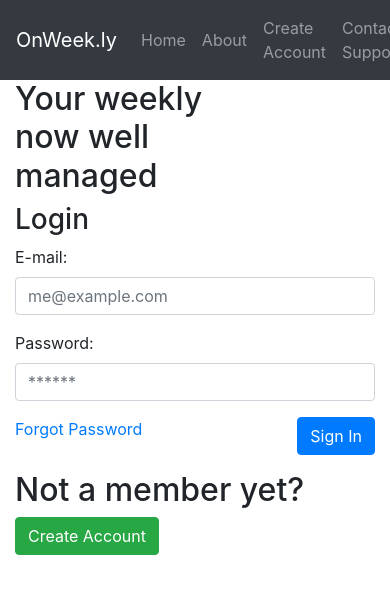
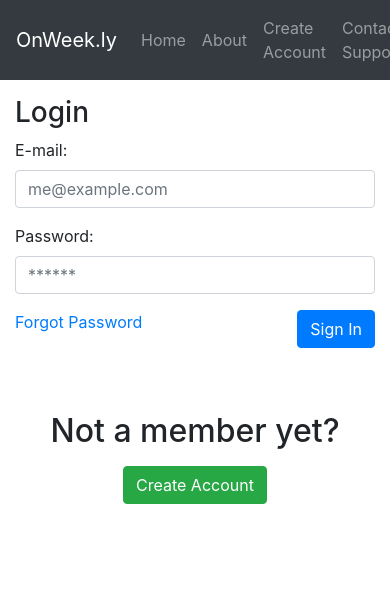
Before and after one commit to grglucastr/onweek.ly, a React (Create React App) app: page / in a window 390 px wide. Shown: the top 594 px of the page. Built offline with nearby package versions, Linux system fonts and the light colour scheme.

Commit message:
Add responsive adjustments

```diff
--- a/src/components/site/Home.js
+++ b/src/components/site/Home.js
@@ -7,7 +7,7 @@ const Home = () =>  {
   return(
     <Container fluid={true} className="hero-container">
       <Row>
-        <Col xs={8}>
+        <Col xs={8} className="d-none d-sm-none d-md-block">
           <h2>Your weekly now well managed</h2>
         </Col>
 
@@ -15,18 +15,20 @@ const Home = () =>  {
           <Container>
             <Row>
               <Col>
-                <LoginForm  showHeader={true}/>
+                <div className="mt-3">
+                  <LoginForm  showHeader={true}/>
+                </div>
               </Col>
             </Row>
 
             <Row>
               <Col>
-                <h2>Not a member yet?</h2>
+                <h2 className="mt-5 text-center" >Not a member yet?</h2>
               </Col>
             </Row>
             <Row>
-              <Col>
-                <Button variant="success">Create Account</Button>
+              <Col className="text-center">
+                <Button variant="success" className="mt-2">Create Account</Button>
               </Col>
             </Row>
           </Container>
```
